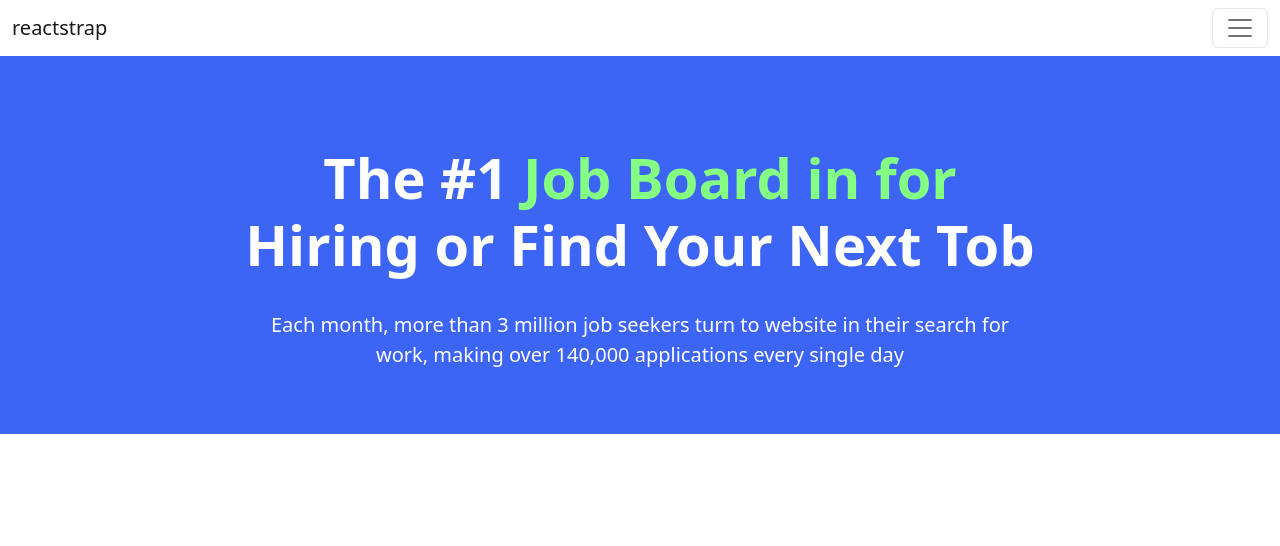
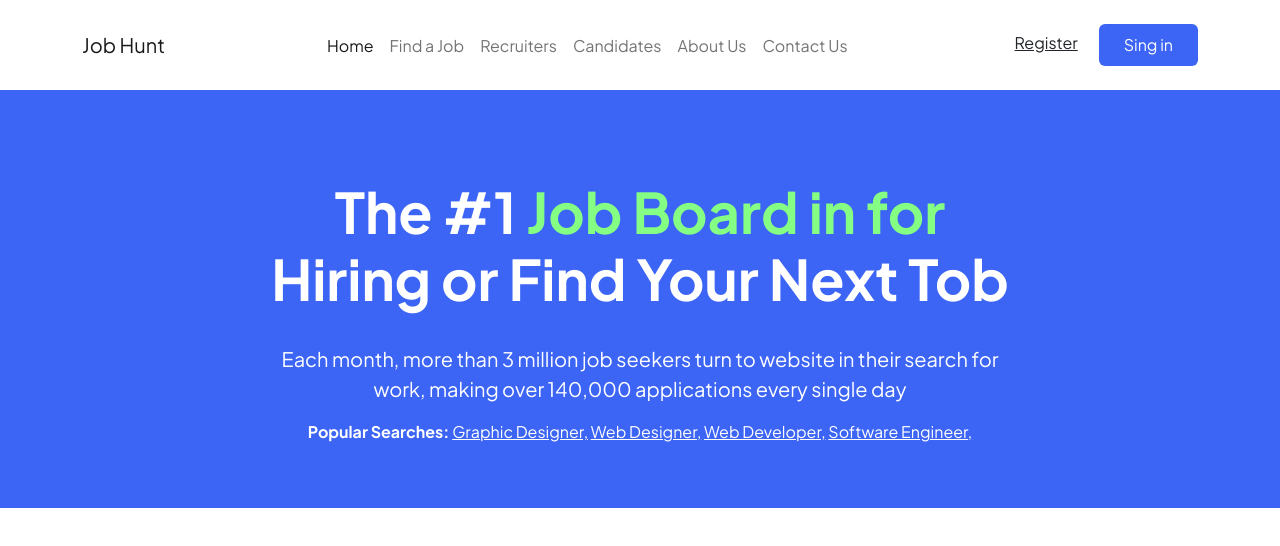
Before and after one commit to Emon-Ahmed/JobHunt-Bangladesh, a Next.js app: page / in a window 1280 px wide. Shown: the top 546 px of the page. Built offline with nearby package versions, Linux system fonts and the light colour scheme.

Commit message:
Create Navbar - Using Bootstrap

```diff
--- a/components/Header/Header.js
+++ b/components/Header/Header.js
@@ -5,10 +5,25 @@ const Header = () => {
     <>
       <div className="p-5 bg-primary-color text-center">
         <h1 className="display-4 mt-3 mb-2 text-white fw-bolder py-4">
-          The #1 <span className="secondary-color">Job Board in for</span> <br />
+          The #1 <span className="secondary-color">Job Board in for</span>{" "}
+          <br />
           Hiring or Find Your Next Tob
         </h1>
-        <p className="text-white fs-5">Each month, more than 3 million job seekers turn to website in their search for <br /> work, making over 140,000 applications every single day</p>
+        <p className="text-white fs-5">
+          Each month, more than 3 million job seekers turn to website in their
+          search for <br /> work, making over 140,000 applications every single
+          day
+        </p>
+
+        <p className="text-white fs-6 my-3">
+          <span className="fw-bold">Popular Searches: </span>
+          <span className="text-decoration-underline">
+            Graphic Designer,
+          </span>{" "}
+          <span className="text-decoration-underline">Web Designer,</span>{" "}
+          <span className="text-decoration-underline">Web Developer,</span>{" "}
+          <span className="text-decoration-underline">Software Engineer,</span>{" "}
+        </p>
       </div>
     </>
   );
--- a/components/Utilities/NavBar.js
+++ b/components/Utilities/NavBar.js
@@ -1,55 +1,74 @@
-import React, { useState } from "react";
-import {
-  Collapse,
-  Navbar,
-  NavbarToggler,
-  NavbarBrand,
-  Nav,
-  NavItem,
-  NavLink,
-  UncontrolledDropdown,
-  DropdownToggle,
-  DropdownMenu,
-  DropdownItem,
-  NavbarText,
-} from "reactstrap";
+import Link from "next/link";
+import React from "react";
 
-function NavBar(args) {
-  const [isOpen, setIsOpen] = useState(false);
-
-  const toggle = () => setIsOpen(!isOpen);
-
+function NavBar() {
   return (
-    <div>
-      <Navbar {...args}>
-        <NavbarBrand href="/">reactstrap</NavbarBrand>
-        <NavbarToggler onClick={toggle} />
-        <Collapse isOpen={isOpen} navbar>
-          <Nav className="me-auto" navbar>
-            <NavItem>
-              <NavLink href="/components/">Components</NavLink>
-            </NavItem>
-            <NavItem>
-              <NavLink href="https://github.com/reactstrap/reactstrap">
-                GitHub
-              </NavLink>
-            </NavItem>
-            <UncontrolledDropdown nav inNavbar>
-              <DropdownToggle nav caret>
-                Options
-              </DropdownToggle>
-              <DropdownMenu right>
-                <DropdownItem>Option 1</DropdownItem>
-                <DropdownItem>Option 2</DropdownItem>
-                <DropdownItem divider />
-                <DropdownItem>Reset</DropdownItem>
-              </DropdownMenu>
-            </UncontrolledDropdown>
-          </Nav>
-          <NavbarText>Simple Text</NavbarText>
-        </Collapse>
-      </Navbar>
-    </div>
+    <>
+      <nav className="navbar navbar-expand-lg navbar-light py-4">
+        <div className="container">
+          <Link className="navbar-brand" href="/">
+            Job Hunt
+          </Link>
+          <button
+            className="navbar-toggler"
+            type="button"
+            data-bs-toggle="collapse"
+            data-bs-target="#navbarSupportedContent"
+            aria-controls="navbarSupportedContent"
+            aria-expanded="false"
+            aria-label="Toggle navigation"
+          >
+            <span className="navbar-toggler-icon"></span>
+          </button>
+          <div className="collapse navbar-collapse" id="navbarSupportedContent">
+            <ul className="navbar-nav m-auto mb-2 mb-lg-0">
+              <li className="nav-item">
+                <Link className="nav-link active" aria-current="page" href="/">
+                  Home
+                </Link>
+              </li>
+              <li className="nav-item">
+                <Link className="nav-link" href="/find-a-job">
+                  Find a Job
+                </Link>
+              </li>
+              <li className="nav-item">
+                <Link className="nav-link" href="/recruiters">
+                  Recruiters
+                </Link>
+              </li>
+              <li className="nav-item">
+                <Link className="nav-link" href="/candidates">
+                  Candidates
+                </Link>
+              </li>
+              <li className="nav-item">
+                <Link className="nav-link" href="/about-us">
+                  About Us
+                </Link>
+              </li>
+              <li className="nav-item">
+                <Link className="nav-link" href="/contact-us">
+                  Contact Us
+                </Link>
+              </li>
+            </ul>
+            <div className="d-flex">
+              <div className="btn mx-2 text-decoration-underline">
+                <Link className="nav-link" href="/register">
+                  Register
+                </Link>
+              </div>
+              <button className="btn bg-primary-color text-white px-4 py-2">
+                <Link className="nav-link" href="/sing-in">
+                  Sing in
+                </Link>
+              </button>
+            </div>
+          </div>
+        </div>
+      </nav>
+    </>
   );
 }
 
--- a/pages/_app.js
+++ b/pages/_app.js
@@ -1,7 +1,11 @@
 import "../styles/globals.css";
 import "bootstrap/dist/css/bootstrap.min.css";
+import { useEffect } from "react";
 
 function MyApp({ Component, pageProps }) {
+  useEffect(() => {
+    require("bootstrap/dist/js/bootstrap.bundle.min.js");
+  }, []);
   return <Component {...pageProps} />;
 }
 
--- a/styles/globals.css
+++ b/styles/globals.css
@@ -4,20 +4,28 @@ html,
 body {
   padding: 0;
   margin: 0;
-  font-family: "Plus Jakarta Sans", sans-serif;
 }
 * {
   box-sizing: border-box;
+  font-family: "Plus Jakarta Sans", sans-serif;
 }
 .primary-color {
-  color: #3c65f5;
+  color: #3c65f5 !important;
 }
 .secondary-color {
-  color: #85ff83;
+  color: #85ff83 !important;
 }
 .bg-primary-color {
-  background-color: #3c65f5;
+  background-color: #3c65f5 !important;
 }
 .bg-secondary-color {
-  background-color: #85ff83;
+  background-color: #85ff83 !important;
 }
+.search-form {
+  box-shadow: 0 18px 40px rgb(25 15 9 / 10%);
+  border-radius: 8px;
+  display: inline-block;
+  width: 100%;
+  padding: 10px;
+  background-color: #ffffff;
+}
```
